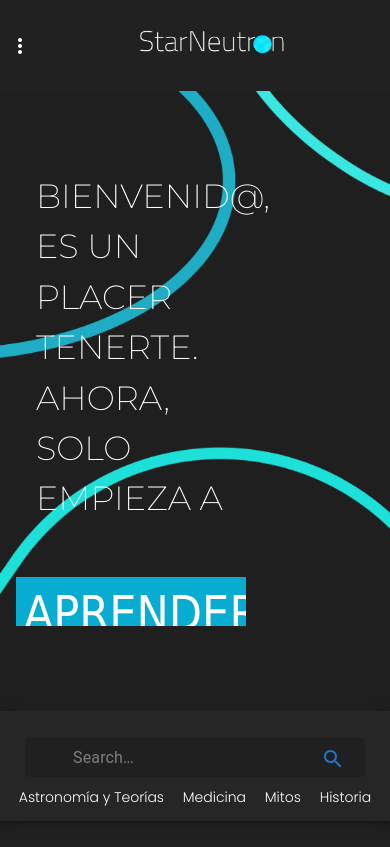
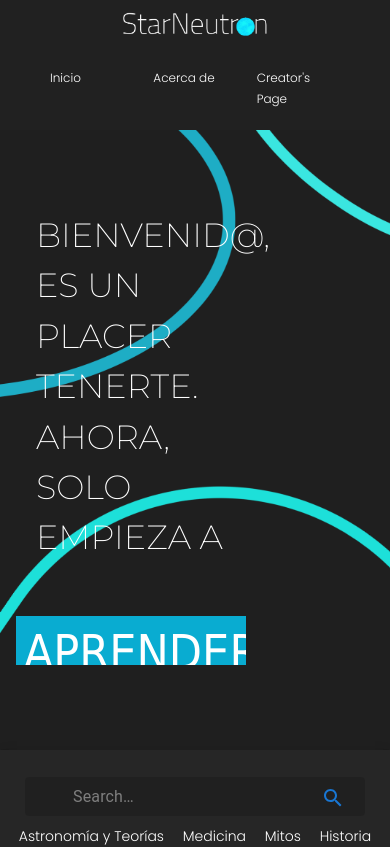
Before and after one commit to CrisD314159/StarNeutron, a React (Create React App) app: page / in a window 390 px wide. Shown: the top 847 px of the page. Built offline with nearby package versions, Linux system fonts and the light colour scheme; no server answers.

Commit message:
Minimal changes on responsive menu

```diff
--- a/src/Components/Header/index.jsx
+++ b/src/Components/Header/index.jsx
@@ -8,11 +8,23 @@
   align-items: center;
   justify-content: space-between;
   height: 100%;
+  @media screen and (max-width: 720px) {
+    flex-direction: column;
+    align-items: center;
+    justify-content: center;
+
+  }
 `;
 
 const HeaderParent = styled.header`
   background-color: #212121;
   height: 91px;
+  @media screen and (max-width: 720px) {
+    height: 130px;
+    nav{
+      width: 100%;
+    }
+  }
 `;
 
 const HeaderImage = styled.img`
@@ -23,7 +35,6 @@
   padding: 0 70px;
   @media screen and (max-width: 720px) {
     margin: 0 auto;
-    padding-right:95px ;
   }
 `;
 
@@ -41,39 +52,27 @@
   .link:hover {
     text-shadow: 3px 3px 4px #0ecffa;
   }
+
+`;
+
+const HeaderElement = styled.li`
+
+  padding: 0 25px;
   @media screen and (max-width: 720px) {
-    display: none;
+    .link{font-size: 12px;}
+    padding: 0 10px;
+    width: 100%;
+
   }
 `;
 
-const HeaderElement = styled.li`
-  padding: 0 25px;
-`;
 
-const MenuResponsive = styled.div`
-  height: 100%;
-  width: 300px;
-  display: none;
-  @media screen and (max-width: 740px) {
-    display: flex;
-    align-items: center;
-  }
-  .menuLink{
-    color: #fff;
-  }
-  .MuiSvgIcon-root{
-    color: #fff;
-  }
-`
 
 /*Header structure component*/
 const Header = () => {
   return (
     <HeaderParent>
       <HeaderContainer>
-        <MenuResponsive>
-          <BasicMenu/>
-        </MenuResponsive>
         <HeaderContainerImage>
           <Link to="/" className="link">
             <HeaderImage src="/img/starneutron-logo.png" alt="StarNeutron" />
```
